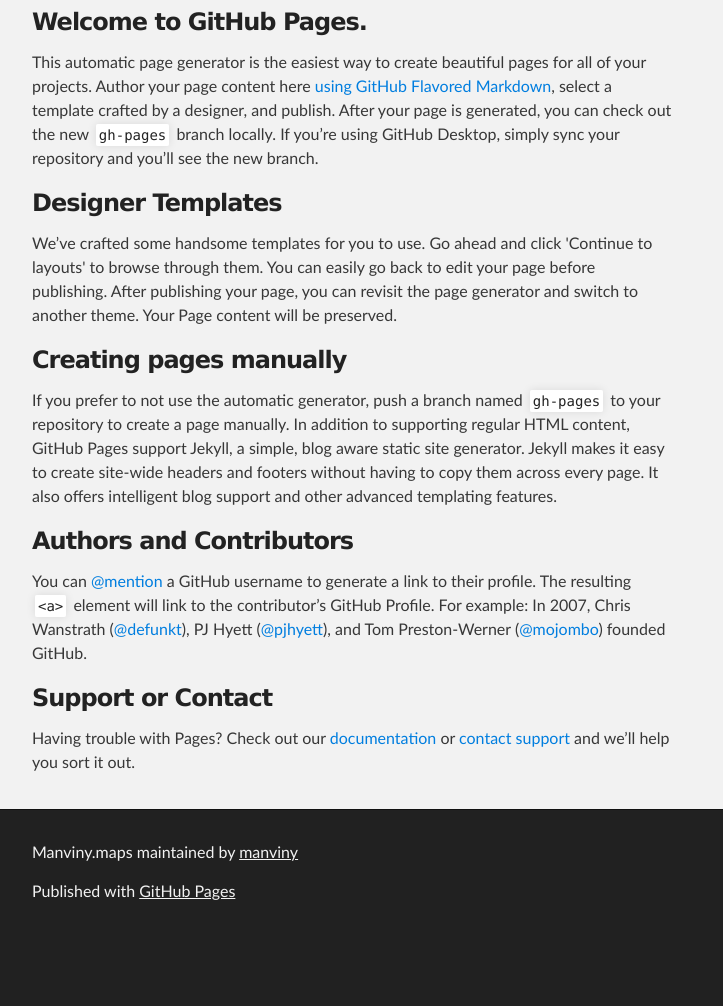
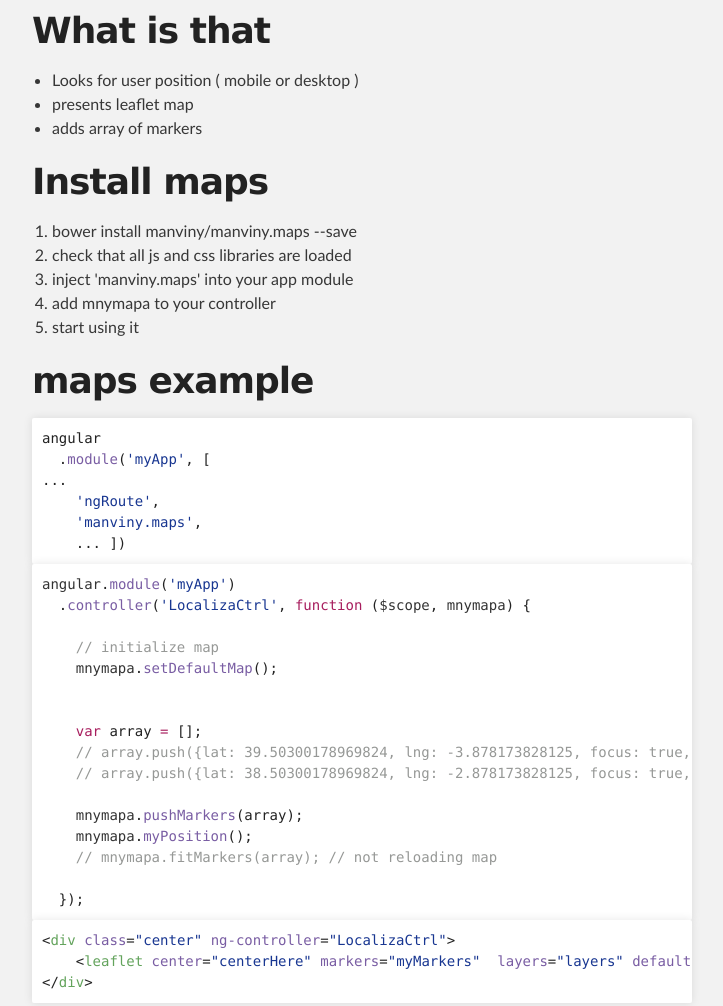
Before and after one commit to manviny/manviny.maps, a plain HTML site: page index.html in a window 1280 px wide. Shown: the part 220-1226 px from the top of the page, without its empty margins (288-1011 px from the left). Before the commit the page ends 1158 px from the top, so only its background shows below. Drawn offline with Linux system fonts and the light colour scheme.

```diff
--- a/index.html
+++ b/index.html
@@ -31,30 +31,64 @@
     <!-- MAIN CONTENT -->
     <div id="main_content_wrap" class="outer">
       <section id="main_content" class="inner">
-        <h3>
-<a id="welcome-to-github-pages" class="anchor" href="#welcome-to-github-pages" aria-hidden="true"><span class="octicon octicon-link"></span></a>Welcome to GitHub Pages.</h3>
+        <h1>
+<a id="what-is-that" class="anchor" href="#what-is-that" aria-hidden="true"><span class="octicon octicon-link"></span></a>What is that</h1>
 
-<p>This automatic page generator is the easiest way to create beautiful pages for all of your projects. Author your page content here <a href="https://guides.github.com/features/mastering-markdown/">using GitHub Flavored Markdown</a>, select a template crafted by a designer, and publish. After your page is generated, you can check out the new <code>gh-pages</code> branch locally. If you’re using GitHub Desktop, simply sync your repository and you’ll see the new branch.</p>
+<ul>
+<li>Looks for user position ( mobile or desktop )<br>
+</li>
+<li>presents leaflet map<br>
+</li>
+<li>adds array of markers<br>
+</li>
+</ul>
 
-<h3>
-<a id="designer-templates" class="anchor" href="#designer-templates" aria-hidden="true"><span class="octicon octicon-link"></span></a>Designer Templates</h3>
+<h1>
+<a id="install-maps" class="anchor" href="#install-maps" aria-hidden="true"><span class="octicon octicon-link"></span></a>Install maps</h1>
 
-<p>We’ve crafted some handsome templates for you to use. Go ahead and click 'Continue to layouts' to browse through them. You can easily go back to edit your page before publishing. After publishing your page, you can revisit the page generator and switch to another theme. Your Page content will be preserved.</p>
+<ol>
+<li>bower install manviny/manviny.maps --save<br>
+</li>
+<li>check that all js and css libraries are loaded<br>
+</li>
+<li>inject 'manviny.maps' into your app module<br>
+</li>
+<li>add  mnymapa to your controller<br>
+</li>
+<li>start using it<br>
+</li>
+</ol>
 
-<h3>
-<a id="creating-pages-manually" class="anchor" href="#creating-pages-manually" aria-hidden="true"><span class="octicon octicon-link"></span></a>Creating pages manually</h3>
+<h1>
+<a id="maps-example" class="anchor" href="#maps-example" aria-hidden="true"><span class="octicon octicon-link"></span></a>maps example</h1>
 
-<p>If you prefer to not use the automatic generator, push a branch named <code>gh-pages</code> to your repository to create a page manually. In addition to supporting regular HTML content, GitHub Pages support Jekyll, a simple, blog aware static site generator. Jekyll makes it easy to create site-wide headers and footers without having to copy them across every page. It also offers intelligent blog support and other advanced templating features.</p>
+<div class="highlight highlight-source-js"><pre>angular
+  .<span class="pl-en">module</span>(<span class="pl-s"><span class="pl-pds">'</span>myApp<span class="pl-pds">'</span></span>, [
+...
+    <span class="pl-s"><span class="pl-pds">'</span>ngRoute<span class="pl-pds">'</span></span>,
+    <span class="pl-s"><span class="pl-pds">'</span>manviny.maps<span class="pl-pds">'</span></span>,
+    ... ])</pre></div>
 
-<h3>
-<a id="authors-and-contributors" class="anchor" href="#authors-and-contributors" aria-hidden="true"><span class="octicon octicon-link"></span></a>Authors and Contributors</h3>
+<div class="highlight highlight-source-js"><pre><span class="pl-smi">angular</span>.<span class="pl-en">module</span>(<span class="pl-s"><span class="pl-pds">'</span>myApp<span class="pl-pds">'</span></span>)
+  .<span class="pl-en">controller</span>(<span class="pl-s"><span class="pl-pds">'</span>LocalizaCtrl<span class="pl-pds">'</span></span>, <span class="pl-k">function</span> (<span class="pl-smi">$scope</span>, <span class="pl-smi">mnymapa</span>) {
 
-<p>You can <a href="https://github.com/blog/821" class="user-mention">@mention</a> a GitHub username to generate a link to their profile. The resulting <code>&lt;a&gt;</code> element will link to the contributor’s GitHub Profile. For example: In 2007, Chris Wanstrath (<a href="https://github.com/defunkt" class="user-mention">@defunkt</a>), PJ Hyett (<a href="https://github.com/pjhyett" class="user-mention">@pjhyett</a>), and Tom Preston-Werner (<a href="https://github.com/mojombo" class="user-mention">@mojombo</a>) founded GitHub.</p>
+    <span class="pl-c">// initialize map</span>
+    <span class="pl-smi">mnymapa</span>.<span class="pl-en">setDefaultMap</span>();
 
-<h3>
-<a id="support-or-contact" class="anchor" href="#support-or-contact" aria-hidden="true"><span class="octicon octicon-link"></span></a>Support or Contact</h3>
 
-<p>Having trouble with Pages? Check out our <a href="https://help.github.com/pages">documentation</a> or <a href="https://github.com/contact">contact support</a> and we’ll help you sort it out.</p>
+    <span class="pl-k">var</span> array <span class="pl-k">=</span> [];
+    <span class="pl-c">// array.push({lat: 39.50300178969824, lng: -3.878173828125, focus: true, draggable: false});   </span>
+    <span class="pl-c">// array.push({lat: 38.50300178969824, lng: -2.878173828125, focus: true, draggable: false});   </span>
+
+    <span class="pl-smi">mnymapa</span>.<span class="pl-en">pushMarkers</span>(array);
+    <span class="pl-smi">mnymapa</span>.<span class="pl-en">myPosition</span>();
+    <span class="pl-c">// mnymapa.fitMarkers(array); // not reloading map</span>
+
+  });</pre></div>
+
+<div class="highlight highlight-text-html-basic"><pre>&lt;<span class="pl-ent">div</span> <span class="pl-e">class</span>=<span class="pl-s"><span class="pl-pds">"</span>center<span class="pl-pds">"</span></span> <span class="pl-e">ng-controller</span>=<span class="pl-s"><span class="pl-pds">"</span>LocalizaCtrl<span class="pl-pds">"</span></span>&gt;
+    &lt;<span class="pl-ent">leaflet</span> <span class="pl-e">center</span>=<span class="pl-s"><span class="pl-pds">"</span>centerHere<span class="pl-pds">"</span></span> <span class="pl-e">markers</span>=<span class="pl-s"><span class="pl-pds">"</span>myMarkers<span class="pl-pds">"</span></span>  <span class="pl-e">layers</span>=<span class="pl-s"><span class="pl-pds">"</span>layers<span class="pl-pds">"</span></span> <span class="pl-e">defaults</span>=<span class="pl-s"><span class="pl-pds">"</span>defaults<span class="pl-pds">"</span></span>  &gt;&lt;/<span class="pl-ent">leaflet</span>&gt;
+&lt;/<span class="pl-ent">div</span>&gt;</pre></div>
       </section>
     </div>
 
```
Also changed, not shown: params.json (+1 -1 lines).
